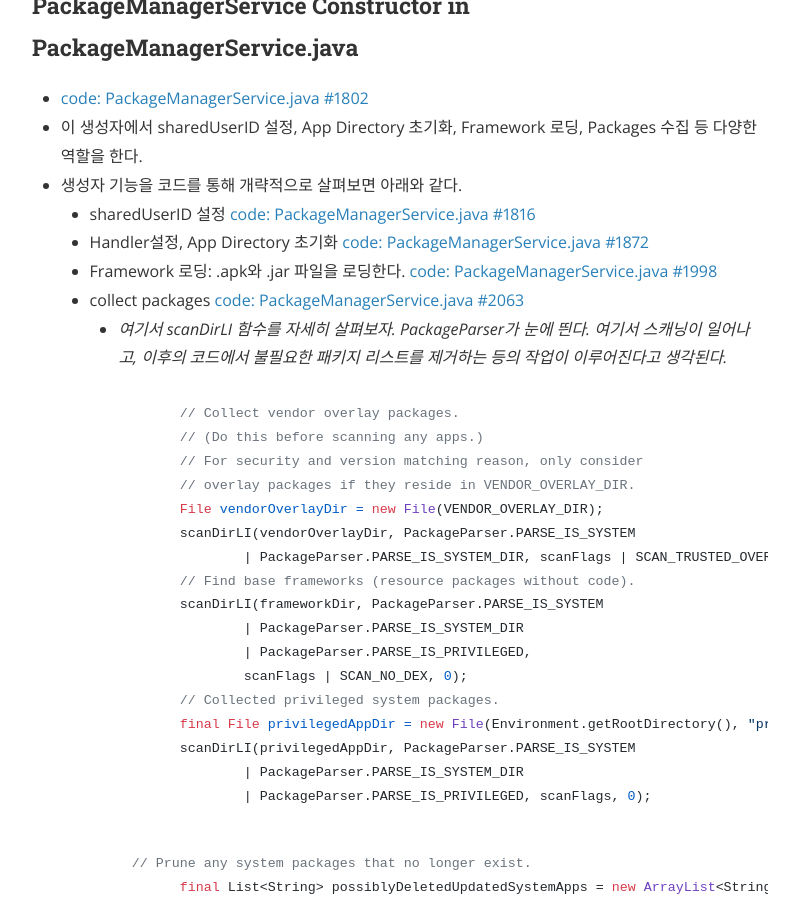
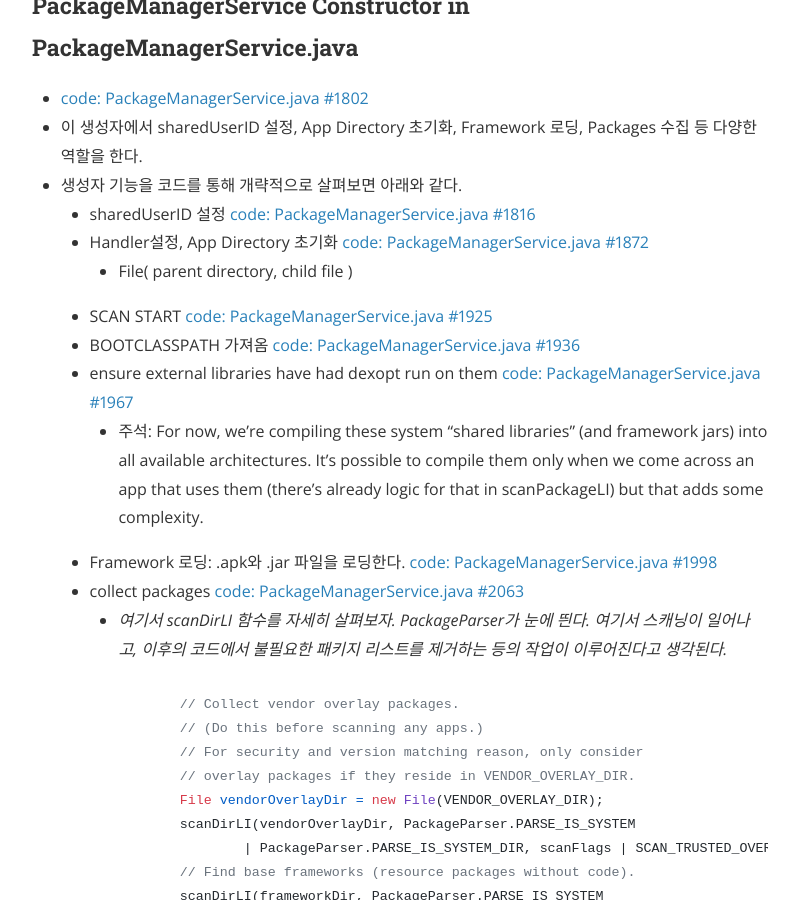
Before and after one commit to sihyeon-kim/sihyeon-kim.github.io, a Jekyll site: the page built from _posts/2019-07-02-Android-Package-Manager-#02-starting-from-system-server.markdown, in a window 1280 px wide and 900 px high, scrolled down 1277 px. Shown: the whole window, without its empty margins (240-1039 px from the left). Built offline with Jekyll 4.4.1, drawn with Linux system fonts in a browser that asks for light colours; nearby versions of some CDN libraries; comment, search, counter and statistics services are not loaded.

Commit message:
Update 2019-07-02-Android-Package-Manager-#02-starting-from-system-server.markdown

```diff
--- a/_posts/2019-07-02-Android-Package-Manager-#02-starting-from-system-server.markdown
+++ b/_posts/2019-07-02-Android-Package-Manager-#02-starting-from-system-server.markdown
@@ -44,6 +44,11 @@ categories: android-packagemanager
 - 생성자 기능을 코드를 통해 개략적으로 살펴보면 아래와 같다.
   - sharedUserID 설정 [ code: PackageManagerService.java #1816 ](https://android.googlesource.com/platform/frameworks/base/+/refs/tags/android-6.0.1_r77/services/core/java/com/android/server/pm/PackageManagerService.java#1816)
   - Handler설정, App Directory 초기화 [ code: PackageManagerService.java #1872 ](https://android.googlesource.com/platform/frameworks/base/+/refs/tags/android-6.0.1_r77/services/core/java/com/android/server/pm/PackageManagerService.java#1872)
+    - File( parent directory, child file )
+  - SCAN START [ code: PackageManagerService.java #1925 ](https://android.googlesource.com/platform/frameworks/base/+/refs/tags/android-6.0.1_r77/services/core/java/com/android/server/pm/PackageManagerService.java#1925)
+  - BOOTCLASSPATH 가져옴 [ code: PackageManagerService.java #1936 ](https://android.googlesource.com/platform/frameworks/base/+/refs/tags/android-6.0.1_r77/services/core/java/com/android/server/pm/PackageManagerService.java#1936)
+  - ensure external libraries have had dexopt run on them [ code: PackageManagerService.java #1967 ](https://android.googlesource.com/platform/frameworks/base/+/refs/tags/android-6.0.1_r77/services/core/java/com/android/server/pm/PackageManagerService.java#1967)
+    - 주석: For now, we're compiling these system "shared libraries" (and framework jars) into all available architectures. It's possible to compile them only when we come across an app that uses them (there's already logic for that in scanPackageLI) but that adds some complexity.
   - Framework 로딩: .apk와 .jar 파일을 로딩한다. [ code: PackageManagerService.java #1998 ](https://android.googlesource.com/platform/frameworks/base/+/refs/tags/android-6.0.1_r77/services/core/java/com/android/server/pm/PackageManagerService.java#1998)
   - collect packages [ code: PackageManagerService.java #2063 ](https://android.googlesource.com/platform/frameworks/base/+/refs/tags/android-6.0.1_r77/services/core/java/com/android/server/pm/PackageManagerService.java#2063)
     - *여기서 scanDirLI 함수를 자세히 살펴보자. PackageParser가 눈에 띈다. 여기서 스캐닝이 일어나고, 이후의 코드에서 불필요한 패키지 리스트를 제거하는 등의 작업이 이루어진다고 생각된다.*
```
